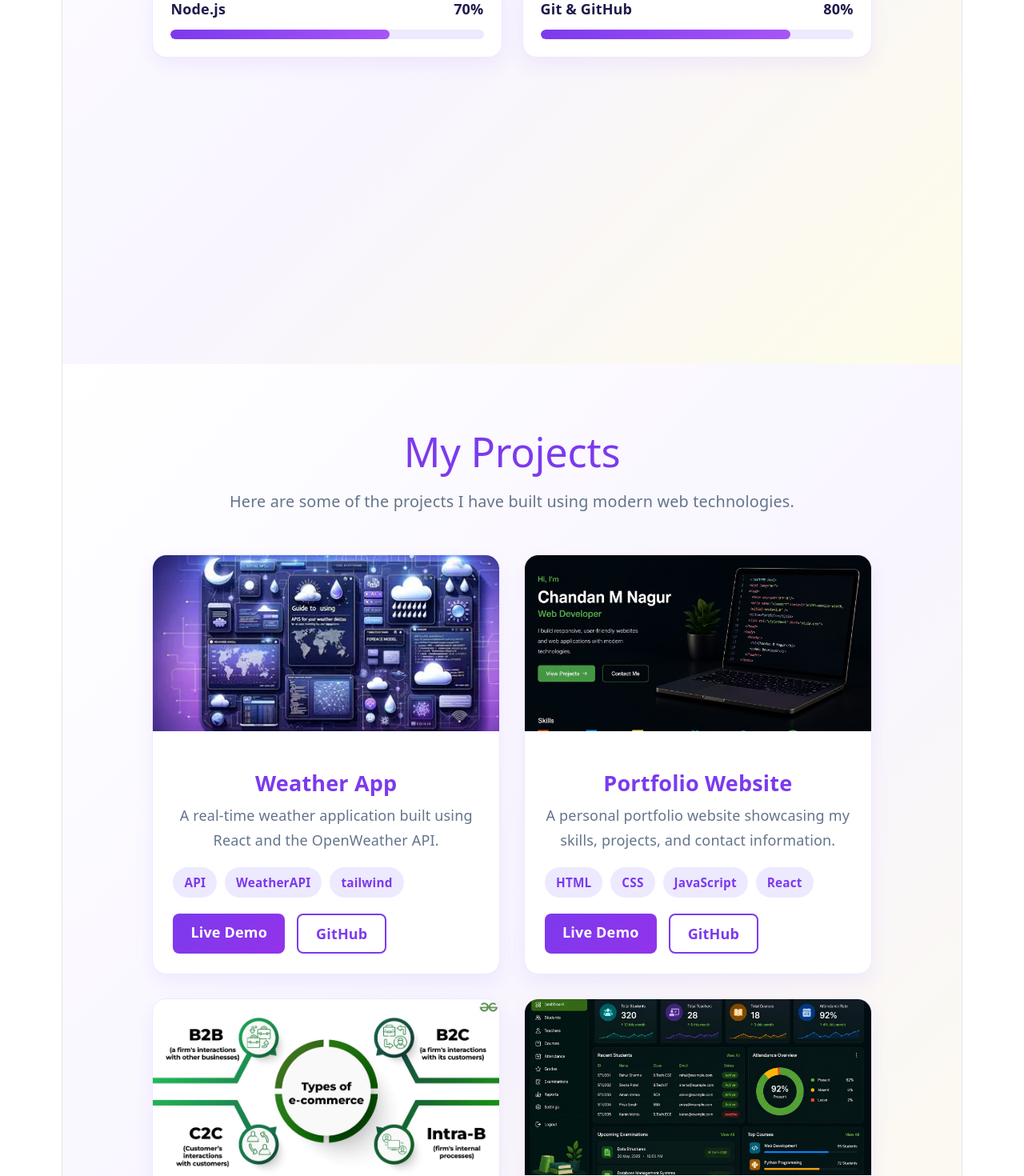
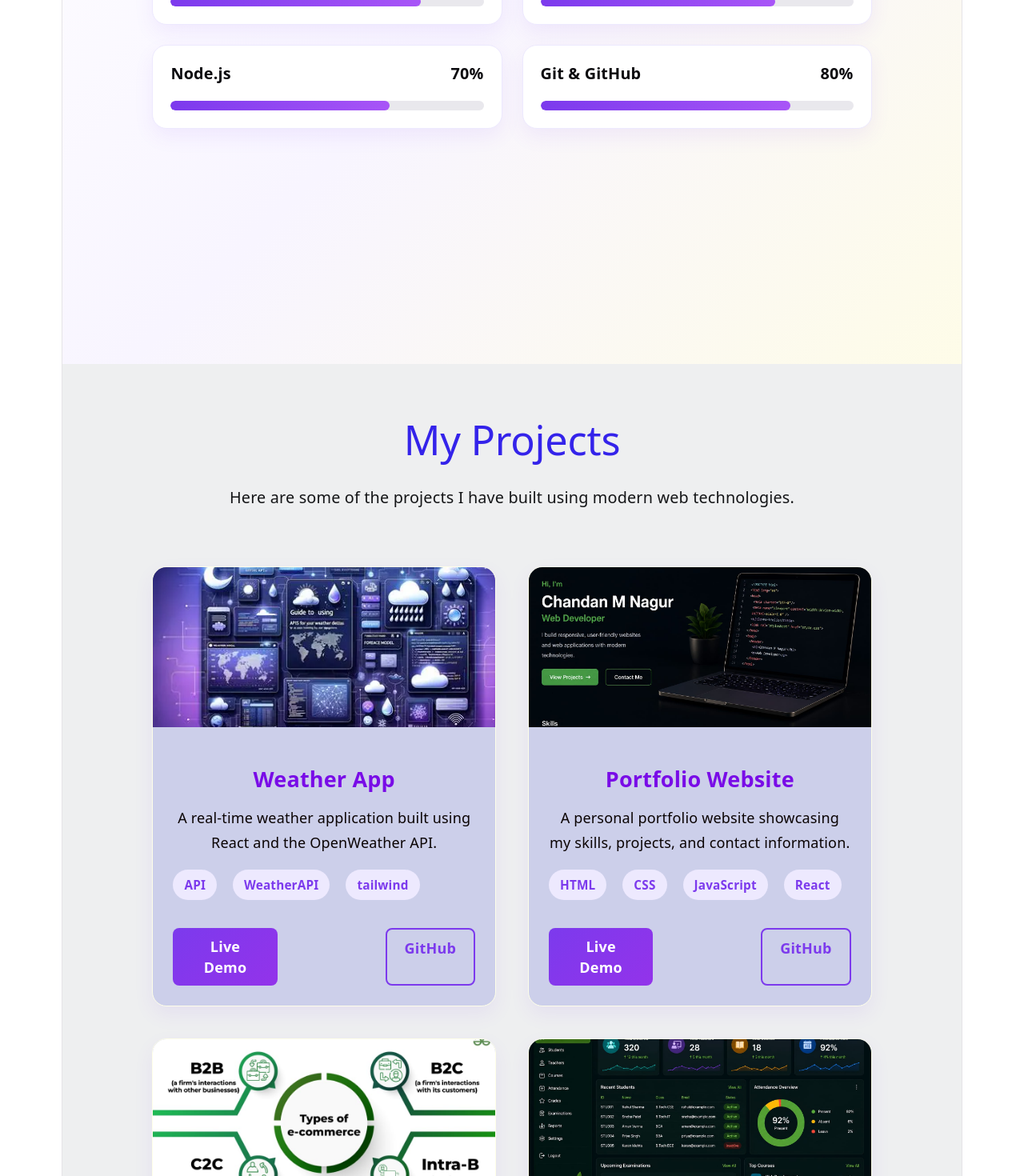
Before and after one commit to chandanmnagur07/chandan-portfolio, a React (Vite) app: page / in a window 1280 px wide. Shown: the part 2500-3970 px from the top of the page at 80% size. Built offline with nearby package versions, Linux system fonts and the light colour scheme.

Commit message:
portfolio-updated

```diff
--- a/src/components/Projects/Projects.css
+++ b/src/components/Projects/Projects.css
@@ -3,9 +3,9 @@
 =========================== */
 
 .projects {
-  min-height: 100vh;
-  padding: 80px 10%;
-  background: linear-gradient(135deg, #ffffff, #f8f5ff, #fefce8);
+  min-height: 90vh;
+  padding: 65px 10%;
+  background: linear-gradient(1355deg, #eeeff0, #eeeff0, #eeeff0);
   transition: all 0.4s ease;
 }
 
@@ -21,15 +21,15 @@
 .projects h2 {
   text-align: center;
   font-size: 2.8rem;
-  color: #7C3AED;
-  margin-bottom: 15px;
+  color: #3423ea;
+  margin-bottom: 25px;
 }
 
 .projects-subtitle {
   text-align: center;
-  color: #64748B;
+  color: #141517;
   font-size: 1.1rem;
-  margin-bottom: 50px;
+  margin-bottom: 70px;
   line-height: 1.7;
 }
 
@@ -40,7 +40,7 @@
 .projects-grid {
   display: grid;
   grid-template-columns: repeat(auto-fit, minmax(320px, 1fr));
-  gap: 30px;
+  gap: 40px;
 }
 
 /* ===========================
@@ -48,8 +48,8 @@
 =========================== */
 
 .project-card {
-  background: #ffffff;
-  border: 1px solid #EDE9FE;
+  background: #9ea6e06e;
+  border: 1px solid #fefee9;
   border-radius: 18px;
   overflow: hidden;
   box-shadow: 0 10px 25px rgba(124, 58, 237, 0.08);
@@ -58,7 +58,7 @@
 
 .project-card:hover {
   transform: translateY(-10px);
-  box-shadow: 0 20px 40px rgba(124, 58, 237, 0.18);
+  box-shadow: 0 20px 40px rgba(143, 116, 195, 0.983);
 }
 
 /* ===========================
@@ -67,7 +67,7 @@
 
 .project-image {
   width: 100%;
-  height: 220px;
+  height: 200px;
   object-fit: cover;
   display: block;
 }
@@ -82,12 +82,12 @@
 
 .project-content h3 {
   font-size: 1.5rem;
-  color: #7C3AED;
-  margin-bottom: 12px;
+  color: #790ce7;
+  margin-bottom: 20px;
 }
 
 .project-content p {
-  color: #64748B;
+  color: #0b0404;
   line-height: 1.7;
   margin-bottom: 18px;
 }
@@ -99,8 +99,8 @@
 .project-tags {
   display: flex;
   flex-wrap: wrap;
-  gap: 10px;
-  margin-bottom: 20px;
+  gap: 20px;
+  margin-bottom: 35px;
 }
 
 .tag {
@@ -118,7 +118,7 @@
 
 .project-buttons {
   display: flex;
-  gap: 15px;
+  gap: 135px;
 }
 
 .project-buttons a {
@@ -153,26 +153,26 @@
 =========================== */
 
 body.dark-mode .projects {
-  background: linear-gradient(135deg, #0F172A, #1E1B4B, #2E1065);
+  background: linear-gradient(135deg, #736bdd, #736bdd, #736bdd);
 }
 
 body.dark-mode .projects h2 {
-  color: #FACC15;
+  color: #f5c503;
 }
 
 body.dark-mode .projects-subtitle {
-  color: #D1D5DB;
+  color: #ffffff;
 }
 
 body.dark-mode .project-card {
-  background: rgba(30, 27, 75, 0.75);
+  background: rgba(44, 80, 47, 0.75);
   backdrop-filter: blur(12px);
-  border: 1px solid rgba(196, 181, 253, 0.15);
-  box-shadow: 0 10px 30px rgba(0, 0, 0, 0.35);
+  border: 1px solid rgb(82, 73, 179);
+  box-shadow: 0 10px 30px rgba(52, 39, 156, 0.908);
 }
 
 body.dark-mode .project-card:hover {
-  box-shadow: 0 20px 40px rgba(168, 85, 247, 0.30);
+  box-shadow: 0 20px 40px rgba(42, 25, 106, 0.3);
 }
 
 body.dark-mode .project-content h3 {
@@ -189,11 +189,11 @@ body.dark-mode .tag {
 }
 
 body.dark-mode .live-btn {
-  background: linear-gradient(135deg, #8B5CF6, #A855F7);
+  background: linear-gradient(135deg, #FACC15, #FACC15);
 }
 
 body.dark-mode .live-btn:hover {
-  background: linear-gradient(135deg, #7C3AED, #9333EA);
+  background: linear-gradient(135deg, #FACC15, #FACC15);
 }
 
 body.dark-mode .github-btn {
--- a/src/components/Skill/Skill.css
+++ b/src/components/Skill/Skill.css
@@ -18,7 +18,7 @@
   text-align: center;
   font-size: 2.8rem;
   color: #7c3aed;
-  margin-bottom: 15px;
+  margin-bottom: 80px;
 }
 
 .skills-subtitle {
@@ -54,17 +54,17 @@
 
 .skill-card:hover {
   transform: translateY(-8px);
-  box-shadow: 0 18px 35px rgba(124, 58, 237, 0.18);
+  box-shadow: 0 20px 35px rgb(151, 120, 205);
 }
 
 .skill-header {
   display: flex;
   justify-content: space-between;
   align-items: center;
-  margin-bottom: 12px;
+  margin-bottom: 20px;
   font-weight: 600;
-  color: #1e1b4b;
-  font-size: 1rem;
+  color: #0b0a0e;
+  font-size: 1.1rem;
 }
 
 /* ===========================
@@ -74,7 +74,7 @@
 .progress-bar {
   width: 100%;
   height: 12px;
-  background: #ede9fe;
+  background: #e9e8ed;
   border-radius: 50px;
   overflow: hidden;
 }
```
